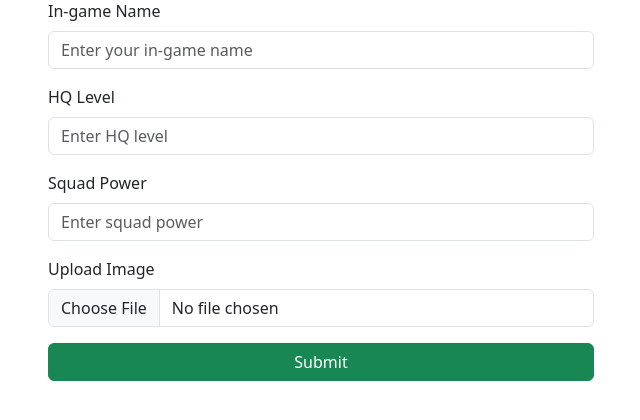
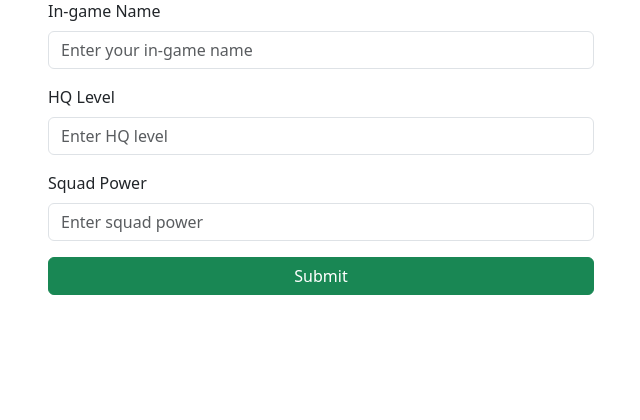
Before and after one commit to crabcatcher0/Geek, a Django app: page / in a window 1280 px wide. Shown: the part 121-541 px from the top of the page, without its empty margins (319-959 px from the left). Run offline with Django 5.2, Linux system fonts and the light colour scheme.

Commit message:
removed image

```diff
--- a/geek_project/geek/models.py
+++ b/geek_project/geek/models.py
@@ -2,11 +2,10 @@ from django.db import models
 from django.core.validators import MaxValueValidator
 
 class SquadPowerEntry(models.Model):
-    in_game_name = models.CharField(max_length=100)
+    in_game_name = models.CharField(max_length=15)
     hq_level = models.PositiveIntegerField(
     validators=[MaxValueValidator(30)])
     squad_power = models.DecimalField(max_digits=5, decimal_places=3)
-    image = models.ImageField(upload_to='squad_images/')
     submitted_at = models.DateTimeField(auto_now_add=True)
 
     def __str__(self):
--- a/geek_project/geek/templates/home.html
+++ b/geek_project/geek/templates/home.html
@@ -38,10 +38,6 @@
                         <label for="squad_power" class="form-label">{% trans "Squad Power" %}</label>
                         <input type="number" step="0.01" min="0" max="10" class="form-control" id="squad_power" name="squad_power" placeholder="{% trans 'Enter squad power' %}">
                     </div>
-                    <div class="mb-3">
-                        <label for="image" class="form-label">{% trans "Upload Image" %}</label>
-                        <input type="file" class="form-control" id="image" name="image">
-                    </div>
                     <button type="submit" class="btn btn-success w-100">{% trans "Submit" %}</button>
                 </form>
             </div>
--- a/geek_project/geek/views.py
+++ b/geek_project/geek/views.py
@@ -6,13 +6,11 @@ def squad_power(request):
         in_game_name = request.POST.get('in_game_name')
         hq_level = request.POST.get('hq_level')
         squad_power_value = request.POST.get('squad_power')
-        image = request.FILES.get('image')
 
         entry = SquadPowerEntry(
             in_game_name=in_game_name,
             hq_level=hq_level,
-            squad_power=squad_power_value,
-            image=image
+            squad_power=squad_power_value
         )
         entry.save()
 
```
Also changed, not shown: geek_project/geek/migrations/0003_remove_squadpowerentry_image_and_more.py (added).
